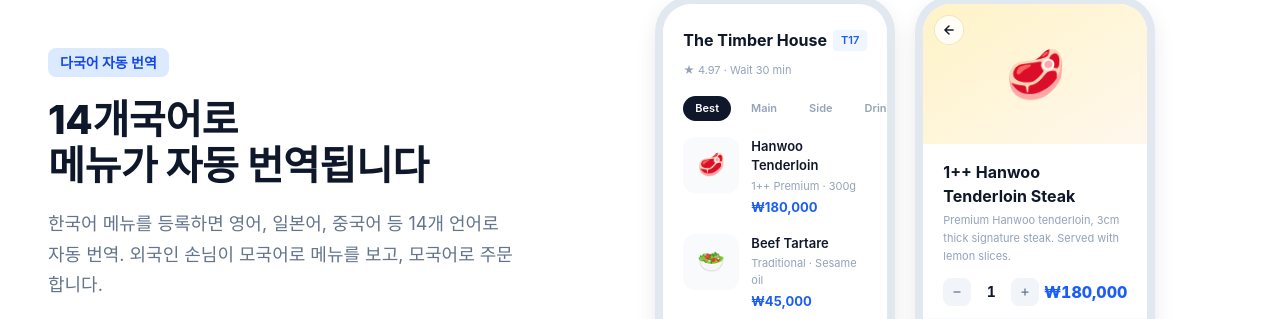
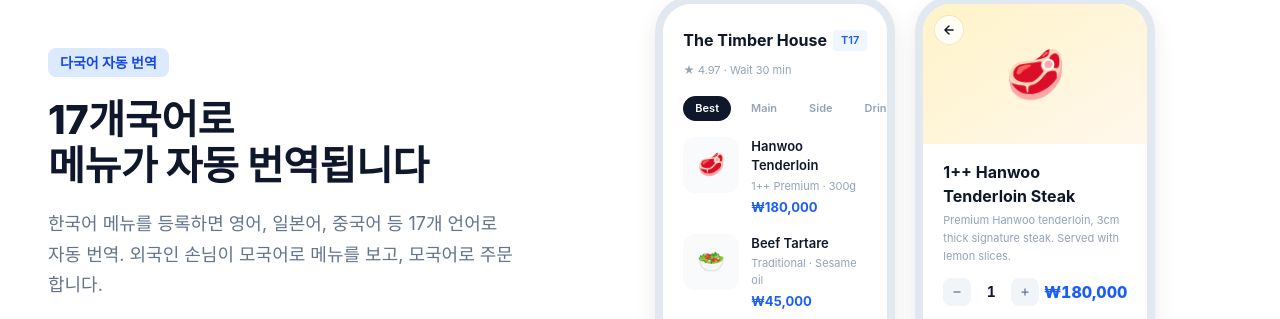
Before and after one commit to willji1096/ZIVO-QRLanding, a React (Vite) app: page / in a window 1280 px wide. Shown: the part 2481-2800 px from the top of the page. Built offline with nearby package versions, Linux system fonts and the light colour scheme; a web font is replaced by a local one.

Commit message:
14개국어 → 17개국어로 전체 변경

```diff
--- a/src/sections/CTA.tsx
+++ b/src/sections/CTA.tsx
@@ -46,7 +46,7 @@ export function CTA() {
                 '설치비·기기비 완전 무료',
                 '약정 없이 언제든 해지',
                 '1~3일 내 세팅 완료',
-                '14개국어 자동 번역',
+                '17개국어 자동 번역',
               ].map((item) => (
                 <div key={item} className="flex items-center gap-3">
                   <Check size={18} className="text-[#1A5DF7] flex-shrink-0" />
--- a/src/sections/FAQ.tsx
+++ b/src/sections/FAQ.tsx
@@ -7,7 +7,7 @@ const FAQ_ITEMS = [
   { q: '정말 설치비가 0원인가요?', a: '네, 설치비·기기비·셋업비 모두 무료입니다. QR 스티커도 무료로 제작하여 배송해드립니다. 별도의 태블릿이나 기기 구매 없이, 기존 스마트폰이나 PC로 관리할 수 있습니다.' },
   { q: '수수료는 어떻게 되나요?', a: '주문 건당 소정의 수수료가 발생합니다. 월 고정비는 없으며, 주문이 없으면 비용도 없습니다. 자세한 수수료 체계는 도입 상담 시 안내드립니다.' },
   { q: '기존 POS와 연동이 되나요?', a: '네, 국내 주요 POS 시스템과 연동을 지원합니다. POS 변경 없이 ZIVO QR을 추가하여 사용하실 수 있습니다.' },
-  { q: '외국어를 몰라도 사용할 수 있나요?', a: '물론입니다. 한국어로만 메뉴를 등록하시면 됩니다. ZIVO가 14개 언어로 자동 번역합니다. 주문도 한국어로 들어오기 때문에 외국어를 전혀 모르셔도 됩니다.' },
+  { q: '외국어를 몰라도 사용할 수 있나요?', a: '물론입니다. 한국어로만 메뉴를 등록하시면 됩니다. ZIVO가 17개 언어로 자동 번역합니다. 주문도 한국어로 들어오기 때문에 외국어를 전혀 모르셔도 됩니다.' },
   { q: '언제든 해지할 수 있나요?', a: '네, 약정 기간 없이 언제든 해지 가능합니다. 해지 수수료도 없습니다.' },
   { q: '도입까지 얼마나 걸리나요?', a: '신청 후 평균 1~3 영업일 이내 승인 및 세팅 완료. 메뉴 등록과 QR 스티커 제작 포함 약 3~5일.' },
 ]
--- a/src/sections/Features.tsx
+++ b/src/sections/Features.tsx
@@ -6,7 +6,7 @@ import {
 import { Badge } from '@/components/Badge'
 
 const FEATURES = [
-  { icon: Globe, title: '다국어 메뉴', desc: '한국어로 메뉴를 한 번만 등록하면 영어, 일본어, 중국어 등 14개 언어로 자동 번역됩니다. 사진, 설명, 옵션까지 완벽하게.' },
+  { icon: Globe, title: '다국어 메뉴', desc: '한국어로 메뉴를 한 번만 등록하면 영어, 일본어, 중국어 등 17개 언어로 자동 번역됩니다. 사진, 설명, 옵션까지 완벽하게.' },
   { icon: QrCode, title: 'QR 테이블 주문', desc: '손님이 테이블의 QR을 스캔하면 앱 설치 없이 바로 웹 메뉴가 열립니다. 회원가입도 필요 없어서 누구나 즉시 주문 가능.' },
   { icon: Bell, title: '실시간 주문 알림', desc: '새로운 주문이 들어오면 사장님 기기에 즉시 알림이 갑니다. 바쁜 시간대에도 놓치는 주문 없이 빠르게 처리하세요.' },
   { icon: Settings, title: '메뉴 관리', desc: '메뉴 추가, 가격 수정, 품절 처리를 실시간으로 반영할 수 있습니다. 사진 교체와 옵션 변경도 즉시 가능.' },
--- a/src/sections/Hero.tsx
+++ b/src/sections/Hero.tsx
@@ -34,7 +34,7 @@ export function Hero() {
         >
           <motion.div variants={fadeUp} className="mb-6">
             <span className="inline-block px-5 py-2.5 bg-[#1A5DF7] rounded-lg text-[16px] font-bold text-white">
-              설치비 0원 · 14개국어 지원
+              설치비 0원 · 17개국어 지원
             </span>
           </motion.div>
 
--- a/src/sections/HowItWorks.tsx
+++ b/src/sections/HowItWorks.tsx
@@ -13,7 +13,7 @@ const STEPS = [
   {
     num: '2',
     title: 'QR 스티커 수령 & 메뉴 등록',
-    desc: '승인이 완료되면 매장에 맞는 QR 스티커를 디자인하여 무료 배송해드립니다. 동시에 사장님이 한국어로 메뉴를 등록하시면, 14개 언어로 자동 번역이 시작됩니다.',
+    desc: '승인이 완료되면 매장에 맞는 QR 스티커를 디자인하여 무료 배송해드립니다. 동시에 사장님이 한국어로 메뉴를 등록하시면, 17개 언어로 자동 번역이 시작됩니다.',
     detail: 'QR 스티커 디자인·제작·배송 모두 무료',
     time: '소요 시간: 2~3일',
   },
--- a/src/sections/Solution.tsx
+++ b/src/sections/Solution.tsx
@@ -10,9 +10,9 @@ import { DashboardDesktop } from '@/components/mockups/DashboardDesktop'
 const SOLUTIONS = [
   {
     badge: '다국어 자동 번역',
-    title: '14개국어로\n메뉴가 자동 번역됩니다',
-    description: '한국어 메뉴를 등록하면 영어, 일본어, 중국어 등 14개 언어로 자동 번역. 외국인 손님이 모국어로 메뉴를 보고, 모국어로 주문합니다.',
-    features: ['한국어 등록 한 번이면 끝', '14개 언어 자동 번역', '사진·옵션까지 완벽 번역'],
+    title: '17개국어로\n메뉴가 자동 번역됩니다',
+    description: '한국어 메뉴를 등록하면 영어, 일본어, 중국어 등 17개 언어로 자동 번역. 외국인 손님이 모국어로 메뉴를 보고, 모국어로 주문합니다.',
+    features: ['한국어 등록 한 번이면 끝', '17개 언어 자동 번역', '사진·옵션까지 완벽 번역'],
     badgeColor: 'bg-blue-100 text-blue-700',
     screen: 'multilang',
   },
--- a/src/sections/Testimonials.tsx
+++ b/src/sections/Testimonials.tsx
@@ -3,7 +3,7 @@ import { Badge } from '@/components/Badge'
 
 const REVIEWS = [
   { name: '김민수 대표', loc: '명동 한정식', text: '일본 관광객이 많은데, 도입 후 주문 시간이 절반으로 줄었어요. 직원들도 더 이상 손짓발짓 안 해도 됩니다.', metric: '주문 시간 50% 단축' },
-  { name: '박서연 사장님', loc: '홍대 카페', text: '외국인 비율이 40%인데, 영어 메뉴판 만들 필요 없이 QR 하나로 해결. 14개 언어라니.', metric: '메뉴 번역 비용 0원' },
+  { name: '박서연 사장님', loc: '홍대 카페', text: '외국인 비율이 40%인데, 영어 메뉴판 만들 필요 없이 QR 하나로 해결. 17개 언어라니.', metric: '메뉴 번역 비용 0원' },
   { name: '이준혁 점장', loc: '이태원 BBQ', text: '오주문이 거의 사라졌어요. 예전엔 매일 1-2건씩 잘못된 주문이 있었는데, 이제 손님이 직접 골라서.', metric: '주문 오류 95% 감소' },
   { name: '최수진 대표', loc: '강남 스시', text: '설치비 무료라서 반신반의했는데, 진짜. QR 스티커도 예쁘게 만들어주시고 세팅도 하루 만에.', metric: '설치비·기기비 0원' },
   { name: '장우진 사장님', loc: '해운대 해산물', text: '중국 관광객 결제 문제도 해결. 다양한 결제 수단 덕분에 외국인 매출이 눈에 띄게 늘었습니다.', metric: '외국인 매출 180% 증가' },
```
